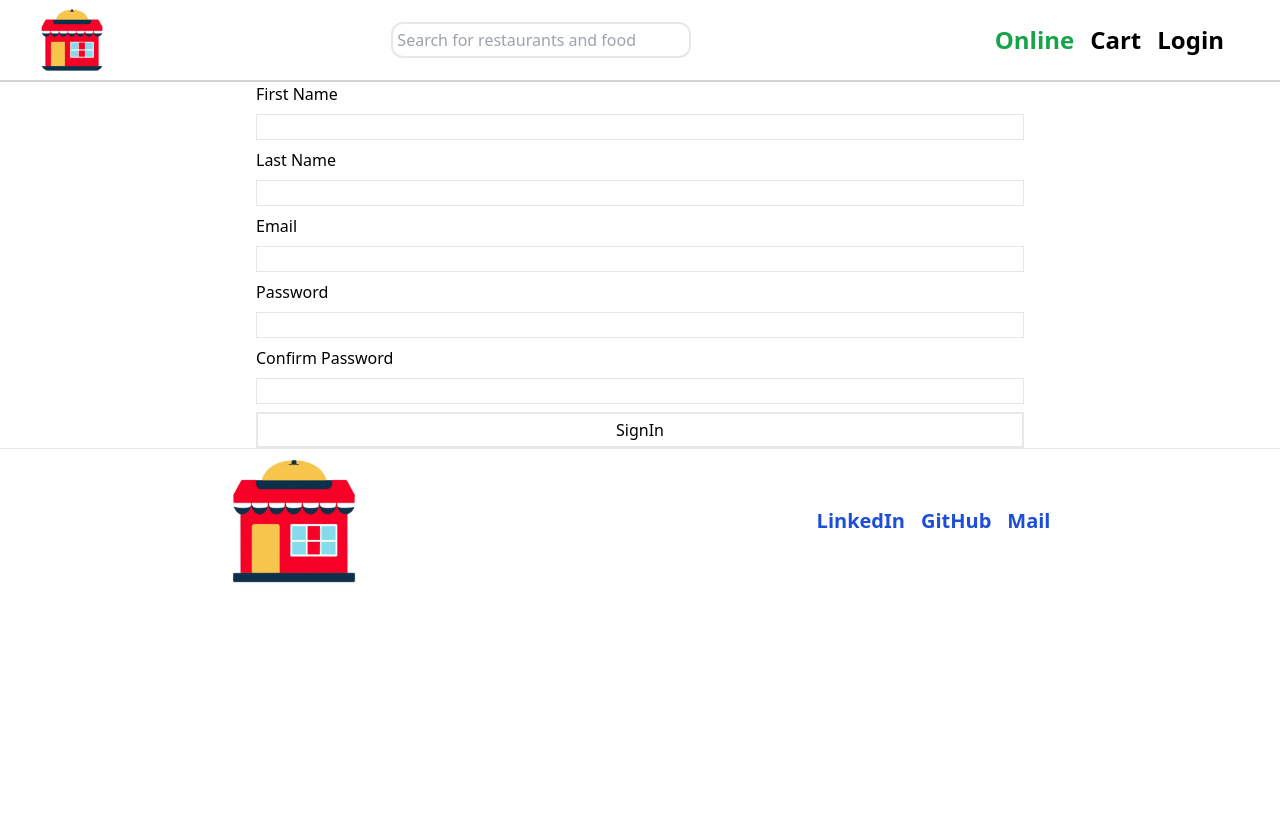
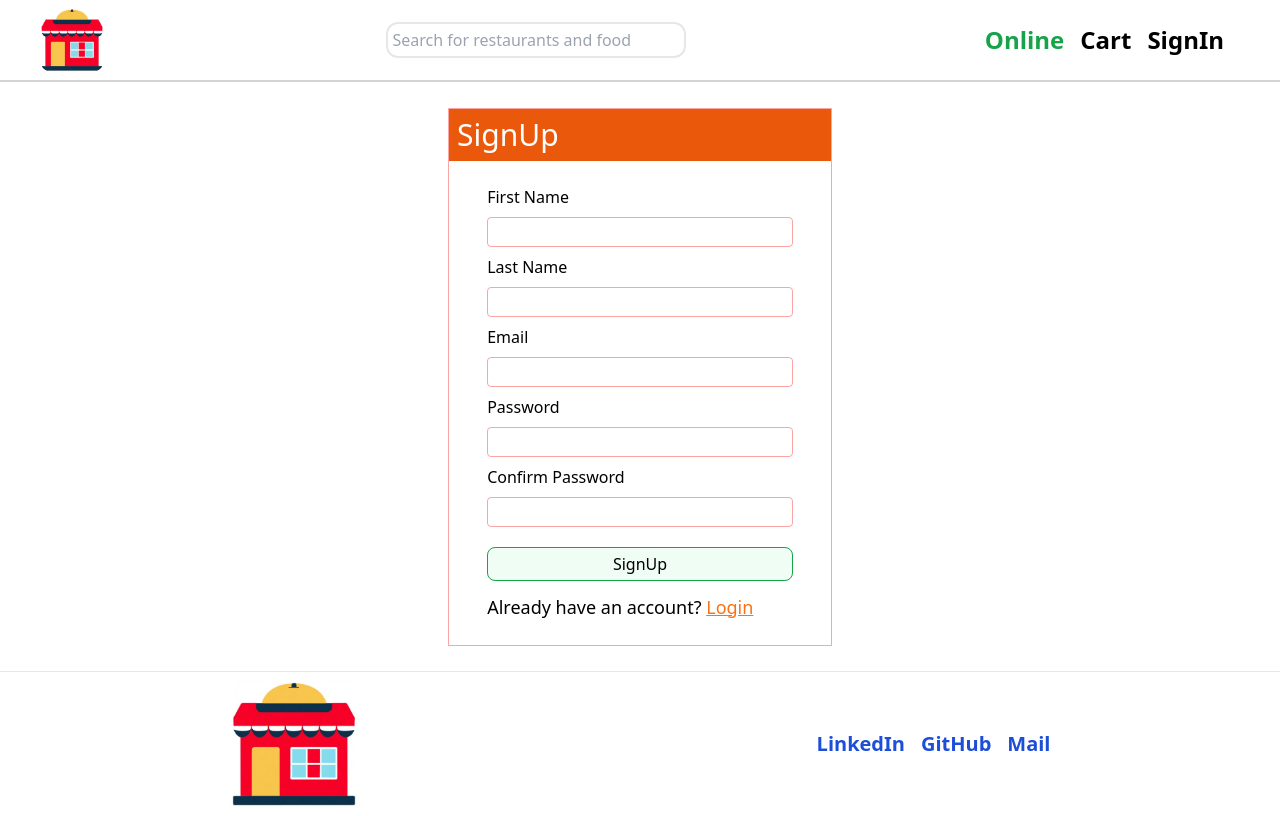
Before and after one commit to ShivamT16/food-app, a React (Create React App) app: page /signin in a window 1280 px wide. Built offline with nearby package versions, Linux system fonts and the light colour scheme; no server answers.

Commit message:
feat: enhance UI for login and sign-up forms, improve cart and navbar components

```diff
--- a/src/components/Cart.js
+++ b/src/components/Cart.js
@@ -24,7 +24,7 @@ export const Cart = () => {
         {state.cart.length <= 0 ?
         <div className='relative' >
          <img src={cravingImage} alt='cravingImage' />
-         <p className='text-sm md:text-4xl absolute top-14 left-0 p-1 md:top-52 md:left-14 my-12 md:p-2 rounded-2xl shadow-xl text-red-600 bg-yellow-100 font-bold'>
+         <p className='text-sm md:text-3xl absolute top-14 left-0 p-1 md:top-52 md:left-14 my-12 md:p-2 rounded-2xl shadow-xl text-red-600 bg-yellow-100 font-bold'>
             Craving something Delicious ?? <Link className='underline text-green-600' to="/">Order Now</Link> </p>
         </div>  :
 
--- a/src/components/LogIn.js
+++ b/src/components/LogIn.js
@@ -1,22 +1,30 @@
 import { useContext } from "react"
 import { AuthContext } from "../Context/AuthContext"
+import { Link } from "react-router-dom"
 
 export const Login = () => {
 
     const { loginEntry, handleLoginChange, handleLoginSubmit, handleGuestLogin } = useContext(AuthContext)
 
     return(
-        <div>
-          <form className="flex flex-col mx-[20%]" onSubmit={handleLoginSubmit}>
+        <div className="border border-red-300 mx-[15%] lg:mx-[35%] my-[10%] md:my-[4%]">
+
+          <h2 className="text-3xl font-medium text-white bg-orange-600 p-2"> Login </h2>
+
+          <form className="flex flex-col px-[10%] py-6" onSubmit={handleLoginSubmit}>
 
             <label>Email</label>
-            <input className="border my-2" type="text" autoComplete="off" name="email" value={loginEntry.email} onChange={handleLoginChange} />
+            <input className="border rounded border-red-300 text-sm my-2 p-1 focus:outline-none" type="text" autoComplete="off" name="email" value={loginEntry.email} onChange={handleLoginChange} />
 
             <label>Password</label>
-            <input className="border my-2" type="text" autoComplete="off" name="password" value={loginEntry.password} onChange={handleLoginChange} />
+            <input className="border rounded border-red-300 text-sm my-2 p-1 focus:outline-none" type="text" autoComplete="off" name="password" value={loginEntry.password} onChange={handleLoginChange} />
 
-            <button className="border-2 p-1 m-1" type="submit">Login</button>
-            <button className="border-2 p-1 m-1" onClick={handleGuestLogin}>Login as Guest User</button>
+            <div className="flex gap-2 my-4 items-baseline">
+            <button className="border w-1/3 p-1 rounded-lg border-green-600 bg-green-50 " type="submit">Login</button>
+            <button className="border w-2/3 p-1 rounded-lg border-green-600 bg-green-50 " onClick={handleGuestLogin}>Login as Guest User</button>
+            </div>
+
+            <h2 className="text-lg font-medium"> Don't have an account? <Link to="/signin" className="text-orange-500 underline"> SignUp </Link> </h2>
 
           </form>
         </div>
--- a/src/components/Navbar.js
+++ b/src/components/Navbar.js
@@ -20,12 +20,12 @@ export const Navbar = () => {
         <input className='border-2 rounded-xl w-full p-1 text-slate-600 font-medium' onChange={(e) => setSearch(e.target.value)} placeholder='Search for restaurants and food' />
         </Link>
 
-        <div className='flex gap-4 mx-4'>
-            {onlineStatus ? <p className='text-2xl font-semibold text-green-600'>Online</p> :
-             <p className='text-2xl font-semibold text-red-600'>Offline</p>}
+        <div className='flex gap-4 mx-4 md:text-2xl'>
+            {onlineStatus ? <p className='font-semibold text-green-600'>Online</p> :
+             <p className='font-semibold text-red-600'>Offline</p>}
 
-            <Link to="/cart" className='text-2xl font-semibold' >Cart</Link>
-            <p className='text-2xl font-semibold' >Login</p>
+            <Link to="/cart" className='font-semibold' >Cart</Link>
+            <Link to="/signin" className='font-semibold' >SignIn</Link>
 
         </div>
         </header>
--- a/src/components/RestaurantMenu.js
+++ b/src/components/RestaurantMenu.js
@@ -40,7 +40,7 @@ export const RestaurantMenu = () => {
 
            <div className='flex justify-between py-2 px-4 my-4 cursor-pointer' onClick={() => handleAccordian(item.card.card.title)}>
              <p className='text-lg font-bold'>
-              {item?.card?.card?.title} ({item?.card?.card?.itemCards.length}) </p>
+              {item?.card?.card?.title} ({item?.card?.card?.itemCards?.length}) </p>
              <p> {accordian.title === item.card.card.title ? '🔼' : '🔽' } </p>
            </div>
 
--- a/src/components/SearchPage.js
+++ b/src/components/SearchPage.js
@@ -11,7 +11,7 @@ export const SearchPage = () => {
     return(
         <div className="mx-[22%] flex flex-wrap gap-4 my-4">
 
-        { search && searchedRestaurant.length >= 1 ?
+        { search && searchedRestaurant?.length >= 1 ?
             searchedRestaurant.map((restaurants) =>
             <Link to={`/restaurant/${restaurants.info.id}`} key={restaurants.info.id} className="shrink-0 m-4" >
              <div className='w-[13rem] h-[9rem] rounded-xl overflow-hidden relative' >
--- a/src/components/SignIn.js
+++ b/src/components/SignIn.js
@@ -1,30 +1,37 @@
 import { useContext } from "react"
 import { AuthContext } from "../Context/AuthContext"
+import { Link } from "react-router-dom"
 
 export const SignIn = () => {
 
     const { newSignInEntry, handleSignInChange, handleSignInSubmit } = useContext(AuthContext)
 
     return(
-        <div>
-         <form className="flex flex-col mx-[20%]" onSubmit={handleSignInSubmit}>
+        <div className="border border-red-300 mx-[15%] lg:mx-[35%] my-[2%]">
+
+        <h2 className="text-3xl font-medium text-white bg-orange-600 p-2"> SignUp </h2>
+
+         <form className="flex flex-col px-[10%] py-6" onSubmit={handleSignInSubmit}>
 
           <label className="">First Name</label>
-          <input className="border my-2" type="text" autoComplete="off" name="firstName" value={newSignInEntry.firstName} onChange={handleSignInChange}  />
+          <input className="border rounded border-red-300 text-sm my-2 p-1 focus:outline-none" type="text" autoComplete="off" name="firstName" value={newSignInEntry.firstName} onChange={handleSignInChange}  />
 
           <label>Last Name</label>
-          <input className="border my-2" type="text" autoComplete="off" name="lastName" value={newSignInEntry.lastName} onChange={handleSignInChange} />
+          <input className="border rounded border-red-300 text-sm my-2 p-1 focus:outline-none" type="text" autoComplete="off" name="lastName" value={newSignInEntry.lastName} onChange={handleSignInChange} />
 
           <label>Email</label>
-          <input className="border my-2" type="email" autoComplete="off" name="email" value={newSignInEntry.email} onChange={handleSignInChange} />
+          <input className="border rounded border-red-300 text-sm my-2 p-1 focus:outline-none" type="email" autoComplete="off" name="email" value={newSignInEntry.email} onChange={handleSignInChange} />
 
           <label>Password</label>
-          <input className="border my-2" type="text" autoComplete="off" name="password" value={newSignInEntry.password} onChange={handleSignInChange} />
+          <input className="border rounded border-red-300 text-sm my-2 p-1 focus:outline-none" type="text" autoComplete="off" name="password" value={newSignInEntry.password} onChange={handleSignInChange} />
 
           <label>Confirm Password</label>
-          <input className="border my-2" type="text" autoComplete="off" name="confirmPassword" value={newSignInEntry.confirmPassword} onChange={handleSignInChange} />
+          <input className="border rounded border-red-300 text-sm my-2 p-1 focus:outline-none" type="text" autoComplete="off" name="confirmPassword" value={newSignInEntry.confirmPassword} onChange={handleSignInChange} />
 
-          <button className="border-2 p-1" type="submit">SignIn</button>
+          <button className="border p-1 my-3 rounded-lg border-green-600 bg-green-50" type="submit">SignUp</button>
+
+          <h2 className="text-lg font-medium"> Already have an account? <Link to="/login" className="text-orange-500 underline"> Login </Link> </h2>
+
          </form>
         </div>
     )
```
